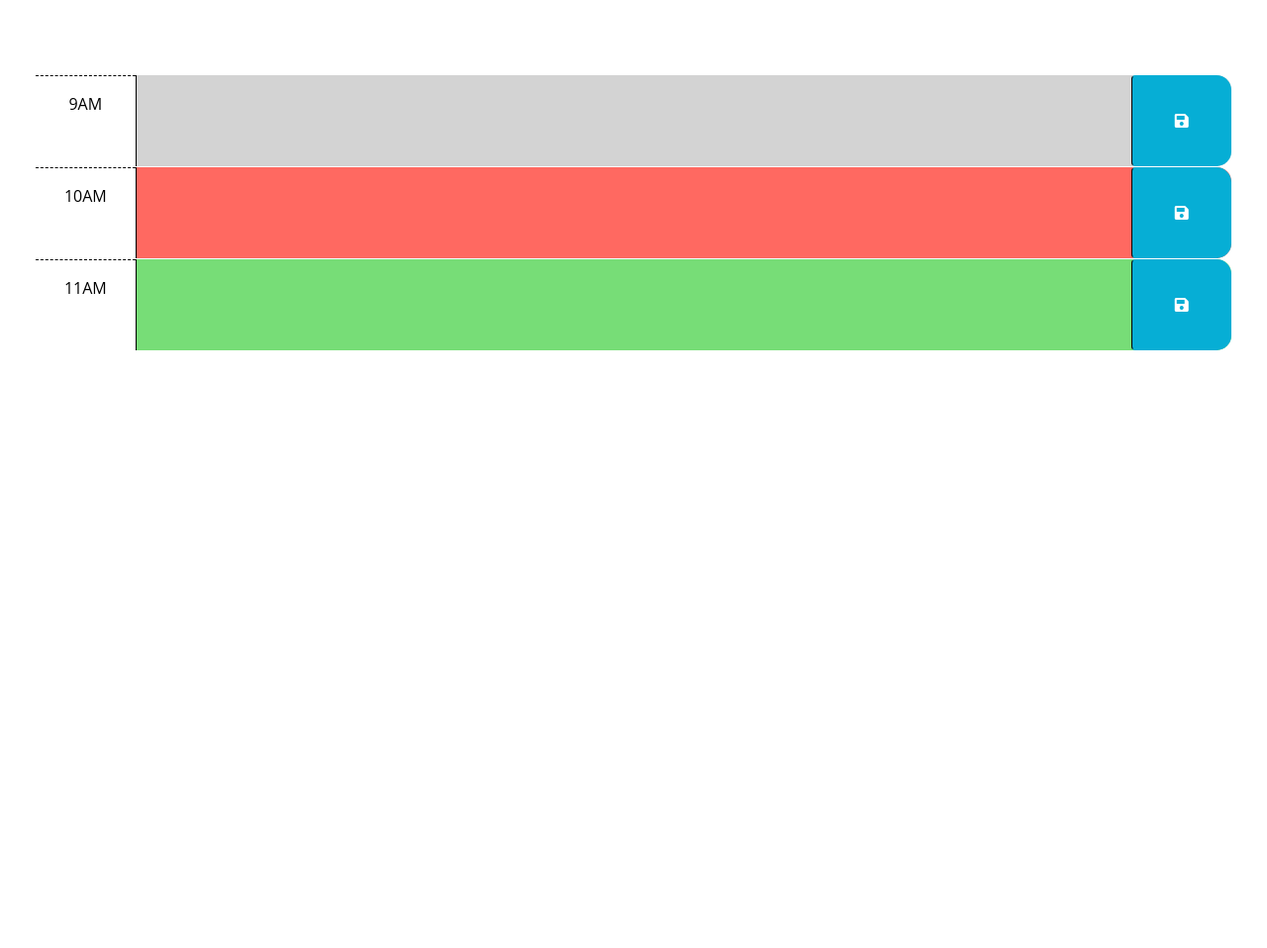
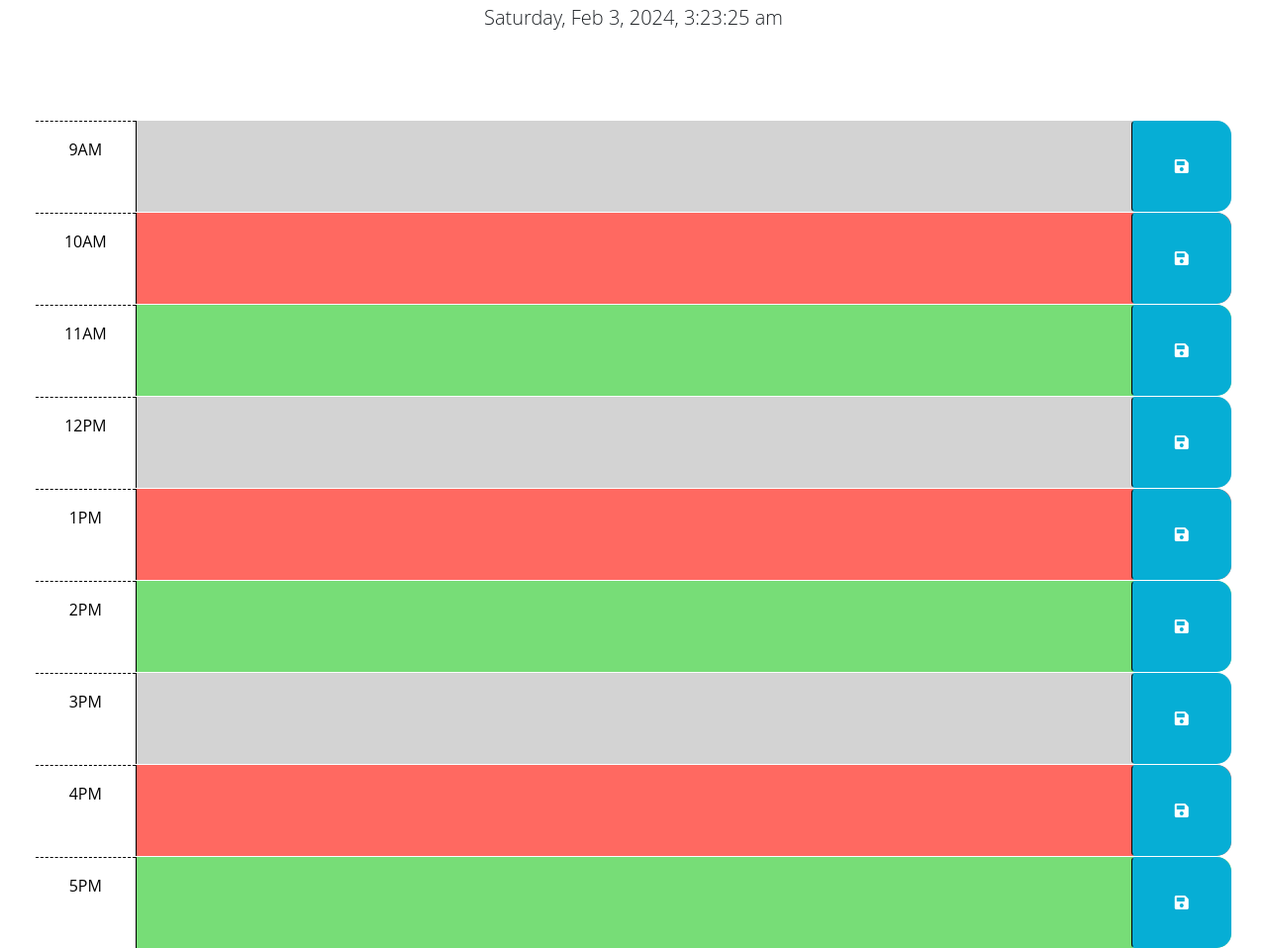
Before and after one commit to VicSwain/WorkDayPlanner, a plain HTML site: page Develop/index.html in a window 1280 px wide. Shown: the part 176-1134 px from the top of the page at 99% size. Before the commit the page ends 800 px from the top, so only its background shows below. Drawn offline with nearby package versions, Linux system fonts and the light colour scheme.

Commit message:
Updated JS for time

```diff
--- a/Develop/index.html
+++ b/Develop/index.html
@@ -25,7 +25,7 @@
   </head>
 
   <body>
-    <header class="p-5 mb-4">
+    <header class="p-5 mb-4 text-center">
       <h1 class="display-3">Work Day Scheduler</h1>
       <p class="lead">A simple calendar app for scheduling your work day</p>
       <p id="currentDay" class="lead"></p>
@@ -67,6 +67,56 @@
           <i class="fas fa-save" aria-hidden="true"></i>
         </button>
       </div>
+      <div id="hour-12" class="row time-block past">
+        <div class="col-2 col-md-1 hour text-center py-3">12PM</div>
+        <textarea class="col-8 col-md-10 description" rows="3"> </textarea>
+        <button class="btn saveBtn col-2 col-md-1" aria-label="save">
+          <i class="fas fa-save" aria-hidden="true"></i>
+        </button>
+      </div>
+
+      <!-- Example of a present time block. The "present" class adds a red background color. -->
+      <div id="hour-1" class="row time-block present">
+        <div class="col-2 col-md-1 hour text-center py-3">1PM</div>
+        <textarea class="col-8 col-md-10 description" rows="3"> </textarea>
+        <button class="btn saveBtn col-2 col-md-1" aria-label="save">
+          <i class="fas fa-save" aria-hidden="true"></i>
+        </button>
+      </div>
+
+      <!-- Example of a future time block. The "future" class adds a green background color. -->
+      <div id="hour-2" class="row time-block future">
+        <div class="col-2 col-md-1 hour text-center py-3">2PM</div>
+        <textarea class="col-8 col-md-10 description" rows="3"> </textarea>
+        <button class="btn saveBtn col-2 col-md-1" aria-label="save">
+          <i class="fas fa-save" aria-hidden="true"></i>
+        </button>
+      </div>
+      <div id="hour-3" class="row time-block past">
+        <div class="col-2 col-md-1 hour text-center py-3">3PM</div>
+        <textarea class="col-8 col-md-10 description" rows="3"> </textarea>
+        <button class="btn saveBtn col-2 col-md-1" aria-label="save">
+          <i class="fas fa-save" aria-hidden="true"></i>
+        </button>
+      </div>
+
+      <!-- Example of a present time block. The "present" class adds a red background color. -->
+      <div id="hour-4" class="row time-block present">
+        <div class="col-2 col-md-1 hour text-center py-3">4PM</div>
+        <textarea class="col-8 col-md-10 description" rows="3"> </textarea>
+        <button class="btn saveBtn col-2 col-md-1" aria-label="save">
+          <i class="fas fa-save" aria-hidden="true"></i>
+        </button>
+      </div>
+
+      <!-- Example of a future time block. The "future" class adds a green background color. -->
+      <div id="hour-5" class="row time-block future">
+        <div class="col-2 col-md-1 hour text-center py-3">5PM</div>
+        <textarea class="col-8 col-md-10 description" rows="3"> </textarea>
+        <button class="btn saveBtn col-2 col-md-1" aria-label="save">
+          <i class="fas fa-save" aria-hidden="true"></i>
+        </button>
+      </div>
     </div>
 
     <script src="https://cdnjs.cloudflare.com/ajax/libs/jquery/3.2.1/jquery.min.js"></script>
--- a/Develop/script.js
+++ b/Develop/script.js
@@ -1,6 +1,10 @@
 // Wrap all code that interacts with the DOM in a call to jQuery to ensure that
 // the code isn't run until the browser has finished rendering all the elements
 // in the html.
+saveBtn = document.getElementsByClassName("saveBtn");
+console.log(saveBtn);
+
+
 $(function () {
   // TODO: Add a listener for click events on the save button. This code should
   // use the id in the containing time-block as a key to save the user input in
@@ -20,4 +24,6 @@ $(function () {
   // attribute of each time-block be used to do this?
   //
   // TODO: Add code to display the current date in the header of the page.
+  var today = dayjs();
+$('#currentDay').text(today.format('dddd, MMM D, YYYY, h:mm:ss a'));
 });
--- a/Develop/style.css
+++ b/Develop/style.css
@@ -14,6 +14,7 @@ textarea {
 
 .description {
   white-space: pre-wrap;
+  justify-content: center
 }
 
 .time-block {
```
